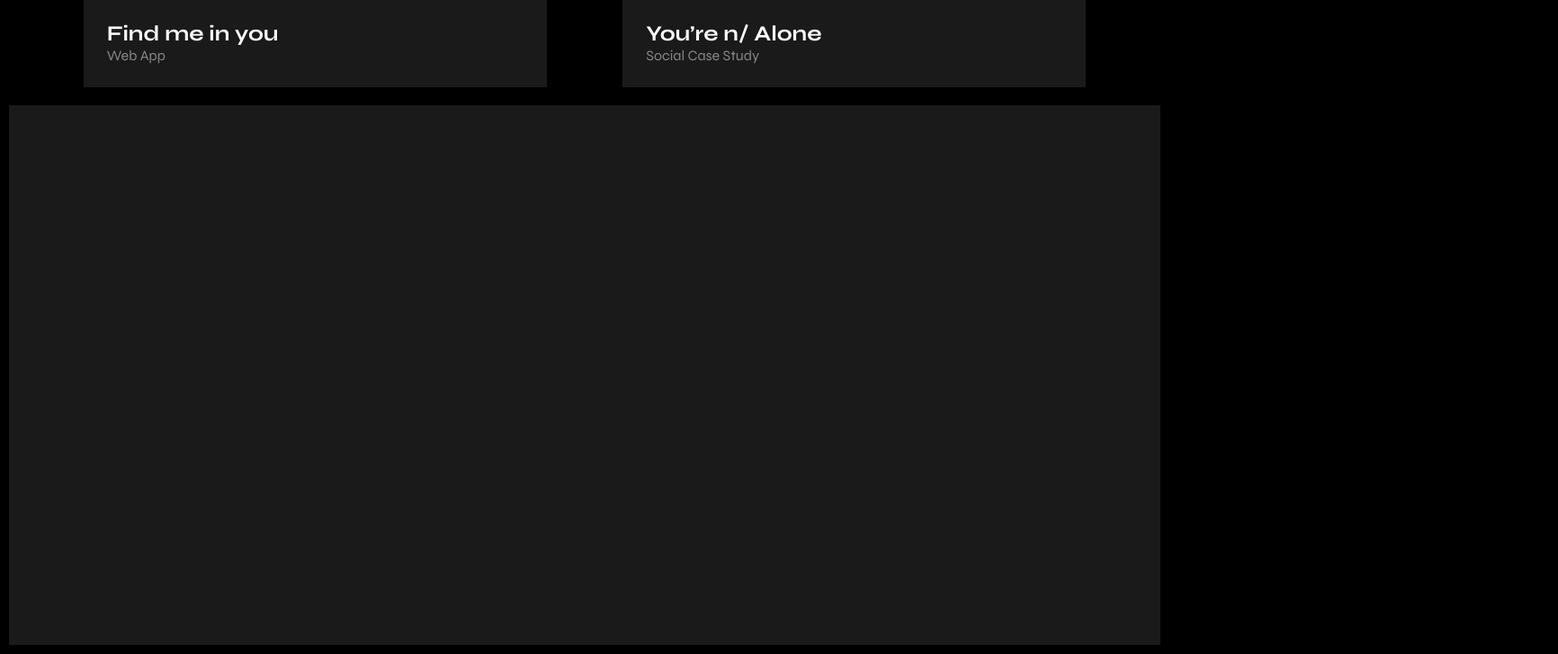
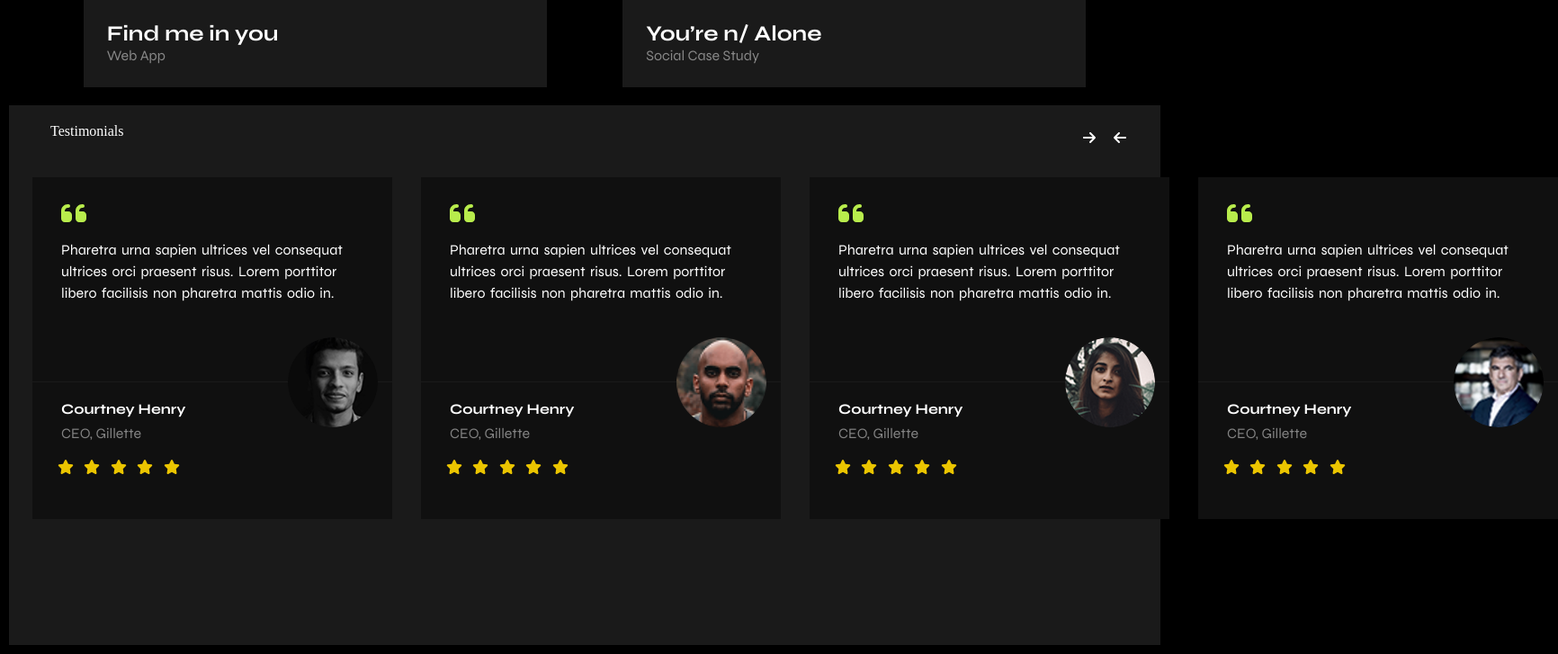
Before and after one commit to mahdialsholi/css-foothell-project, a plain HTML site: page index.html in a window 1280 px wide. Shown: the part 2798-3525 px from the top of the page at 90% size, 1732 px wide, since content can reach past the window. Drawn offline with Linux system fonts and the light colour scheme.

Commit message:
start testimonial

```diff
--- a/assets/styles/style.css
+++ b/assets/styles/style.css
@@ -2,6 +2,8 @@
   --green: #b8ec4c;
   --navLink: rgb(255, 255, 255, 0.48);
   --about-bg: #1a1a1a;
+  --star: #ebc500;
+  --box: #101010;
 }
 
 * {
@@ -239,3 +241,83 @@ p {
   padding: 10px;
   margin: 10px;
 }
+.testimonial * {
+  background-color: transparent;
+}
+.testimonial-arrow {
+  display: flex;
+  justify-content: space-between;
+  padding: 0 10px;
+  margin: 10px;
+}
+
+.testimonial-contianer {
+  /* background-color: red; */
+  display: grid;
+  grid-template-columns: repeat(4, 1fr);
+}
+
+.testimonial-quote {
+}
+.testimonial-quote p {
+  font-size: 1rem;
+  color: white;
+  line-height: 1.5;
+  word-spacing: 0.125rem;
+}
+
+.quote {
+  font-size: 2rem;
+  margin: 0.5rem;
+}
+.quote svg path {
+  color: var(--green);
+}
+.testimonial-text {
+  font-family: "Syne", serif;
+  padding: 1rem;
+  margin: 1rem;
+  display: flex;
+  flex-direction: column;
+  justify-content: space-between;
+  align-items: center;
+  width: 400px;
+  height: 380px;
+  background-color: var(--box);
+}
+
+.star svg path {
+  color: var(--star);
+}
+
+.box-avatar {
+  /* background-color: red; */
+  position: relative;
+  padding: 1rem;
+  border-top: 1px solid var(--about-bg);
+  width: 400px;
+}
+.box-avatar h3 {
+  font-size: 1rem;
+  color: white;
+  padding: 0.25rem 1rem;
+}
+.box-avatar p {
+  font-size: 1rem;
+  color: var(--navLink);
+  padding: 0.25rem 1rem;
+}
+.star {
+  padding: 0.5rem;
+}
+.box-avatar img {
+  width: 100px;
+  height: 100px;
+  border-radius: 50%;
+  position: absolute;
+  top: -50px;
+  right: 1rem;
+}
+.star svg {
+  padding: 1rem 0.25rem;
+}
--- a/index.html
+++ b/index.html
@@ -130,9 +130,115 @@
     </div>
 
     <!-- Testimonial -->
-     <div class="testimonial">
-
-     </div>
+    <div class="testimonial">
+      <div class="testimonial-arrow">
+        <p>Testimonials</p>
+        <div>
+          <span>
+            <i class="fa-solid fa-arrow-right"></i>
+            <i class="fa-solid fa-arrow-left"></i>
+          </span>
+        </div>
+      </div>
+      <div class="testimonial-contianer">
+        <div class="testimonial-text">
+          <div class="testimonial-quote">
+            <span class="quote">
+              <i class="fa-solid fa-quote-left"></i>
+            </span>
+            <p>
+              Pharetra urna sapien ultrices vel consequat ultrices orci praesent
+              risus. Lorem porttitor libero facilisis non pharetra mattis odio
+              in.
+            </p>
+          </div>
+          <div class="box-avatar">
+            <img src="./assets/images/avatar1.png" alt="top image" />
+            <h3>Courtney Henry</h3>
+            <p>CEO, Gillette</p>
+            <span class="star">
+              <i class="fa-solid fa-star"></i>
+              <i class="fa-solid fa-star"></i>
+              <i class="fa-solid fa-star"></i>
+              <i class="fa-solid fa-star"></i>
+              <i class="fa-solid fa-star"></i>
+            </span>
+          </div>
+        </div>
+        <div class="testimonial-text">
+          <div class="testimonial-quote">
+            <span class="quote">
+              <i class="fa-solid fa-quote-left"></i>
+            </span>
+            <p>
+              Pharetra urna sapien ultrices vel consequat ultrices orci praesent
+              risus. Lorem porttitor libero facilisis non pharetra mattis odio
+              in.
+            </p>
+          </div>
+          <div class="box-avatar">
+            <img src="./assets/images/avatar2.png" alt="top image" />
+            <h3>Courtney Henry</h3>
+            <p>CEO, Gillette</p>
+            <span class="star">
+              <i class="fa-solid fa-star"></i>
+              <i class="fa-solid fa-star"></i>
+              <i class="fa-solid fa-star"></i>
+              <i class="fa-solid fa-star"></i>
+              <i class="fa-solid fa-star"></i>
+            </span>
+          </div>
+        </div>
+        <div class="testimonial-text">
+          <div class="testimonial-quote">
+            <span class="quote">
+              <i class="fa-solid fa-quote-left"></i>
+            </span>
+            <p>
+              Pharetra urna sapien ultrices vel consequat ultrices orci praesent
+              risus. Lorem porttitor libero facilisis non pharetra mattis odio
+              in.
+            </p>
+          </div>
+          <div class="box-avatar">
+            <img src="./assets/images/avatar3.png" alt="top image" />
+            <h3>Courtney Henry</h3>
+            <p>CEO, Gillette</p>
+            <span class="star">
+              <i class="fa-solid fa-star"></i>
+              <i class="fa-solid fa-star"></i>
+              <i class="fa-solid fa-star"></i>
+              <i class="fa-solid fa-star"></i>
+              <i class="fa-solid fa-star"></i>
+            </span>
+          </div>
+        </div>
+        <div class="testimonial-text">
+          <div class="testimonial-quote">
+            <span class="quote">
+              <i class="fa-solid fa-quote-left"></i>
+            </span>
+            <p>
+              Pharetra urna sapien ultrices vel consequat ultrices orci praesent
+              risus. Lorem porttitor libero facilisis non pharetra mattis odio
+              in.
+            </p>
+          </div>
+          <div class="box-avatar">
+            <img src="./assets/images/avatar4.png" alt="top image" />
+            <h3>Courtney Henry</h3>
+            <p>CEO, Gillette</p>
+            <span class="star">
+              <i class="fa-solid fa-star"></i>
+              <i class="fa-solid fa-star"></i>
+              <i class="fa-solid fa-star"></i>
+              <i class="fa-solid fa-star"></i>
+              <i class="fa-solid fa-star"></i>
+            </span>
+          </div>
+        </div>
+      </div>
+    </div>
 
     <!-- fontawesome CDN -->
     <script
```
Also changed, not shown: assets/images/avatar1.png (added), assets/images/avatar2.png (added), assets/images/avatar3.png (added), assets/images/avatar4.png (added).
